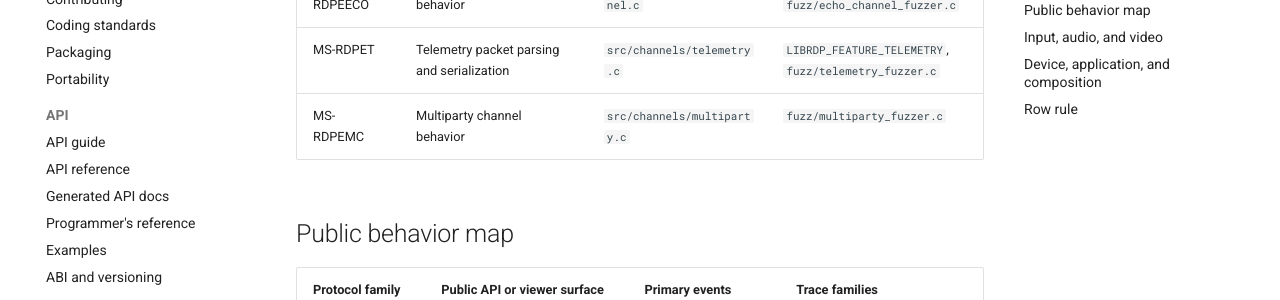
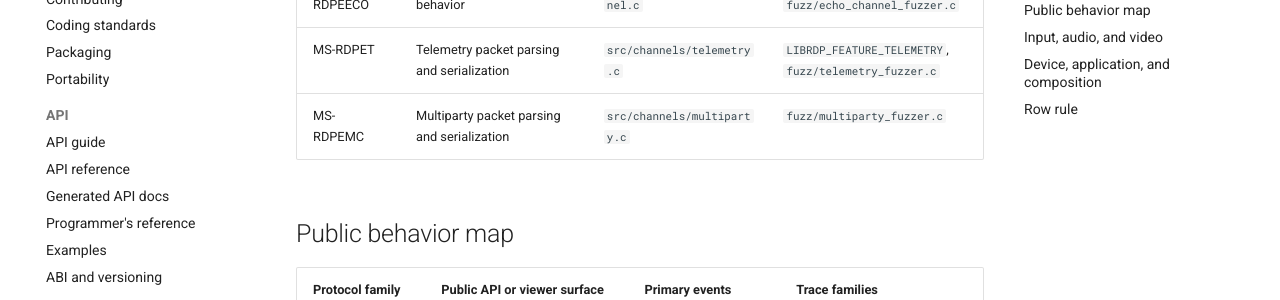
Before and after one commit to marcofortina/librdp, an MkDocs documentation site: the page built from docs/protocol-support.md, in a window 1280 px wide and 900 px high, scrolled down 1655 px. Shown: the part 152-452 px from the top of the window. Built offline with MkDocs 1.6.1 and Material for MkDocs 9.7.7, drawn with Linux system fonts in a browser that asks for light colours; comment, search, counter and statistics services are not loaded.

Commit message:
Clarify multiparty parser scope

```diff
--- a/docs/protocol-support.md
+++ b/docs/protocol-support.md
@@ -31,7 +31,7 @@ Rows describe behavior ownership, not release status. A protocol appears here wh
 | MS-RDPECLIP | Clipboard formats, data requests, file contents, and local clipboard publication | `src/clipboard/clipboard.c`, `src/client/session.c` | `include/librdp/clipboard.h`, `fuzz/clipboard_fuzzer.c` |
 | MS-RDPEECO | Echo diagnostics channel behavior | `src/channels/echo_channel.c` | `LIBRDP_FEATURE_ECHO`, `fuzz/echo_channel_fuzzer.c` |
 | MS-RDPET | Telemetry packet parsing and serialization | `src/channels/telemetry.c` | `LIBRDP_FEATURE_TELEMETRY`, `fuzz/telemetry_fuzzer.c` |
-| MS-RDPEMC | Multiparty channel behavior | `src/channels/multiparty.c` | `fuzz/multiparty_fuzzer.c` |
+| MS-RDPEMC | Multiparty packet parsing and serialization | `src/channels/multiparty.c` | `fuzz/multiparty_fuzzer.c` |
 
 ## Public behavior map
 
```
